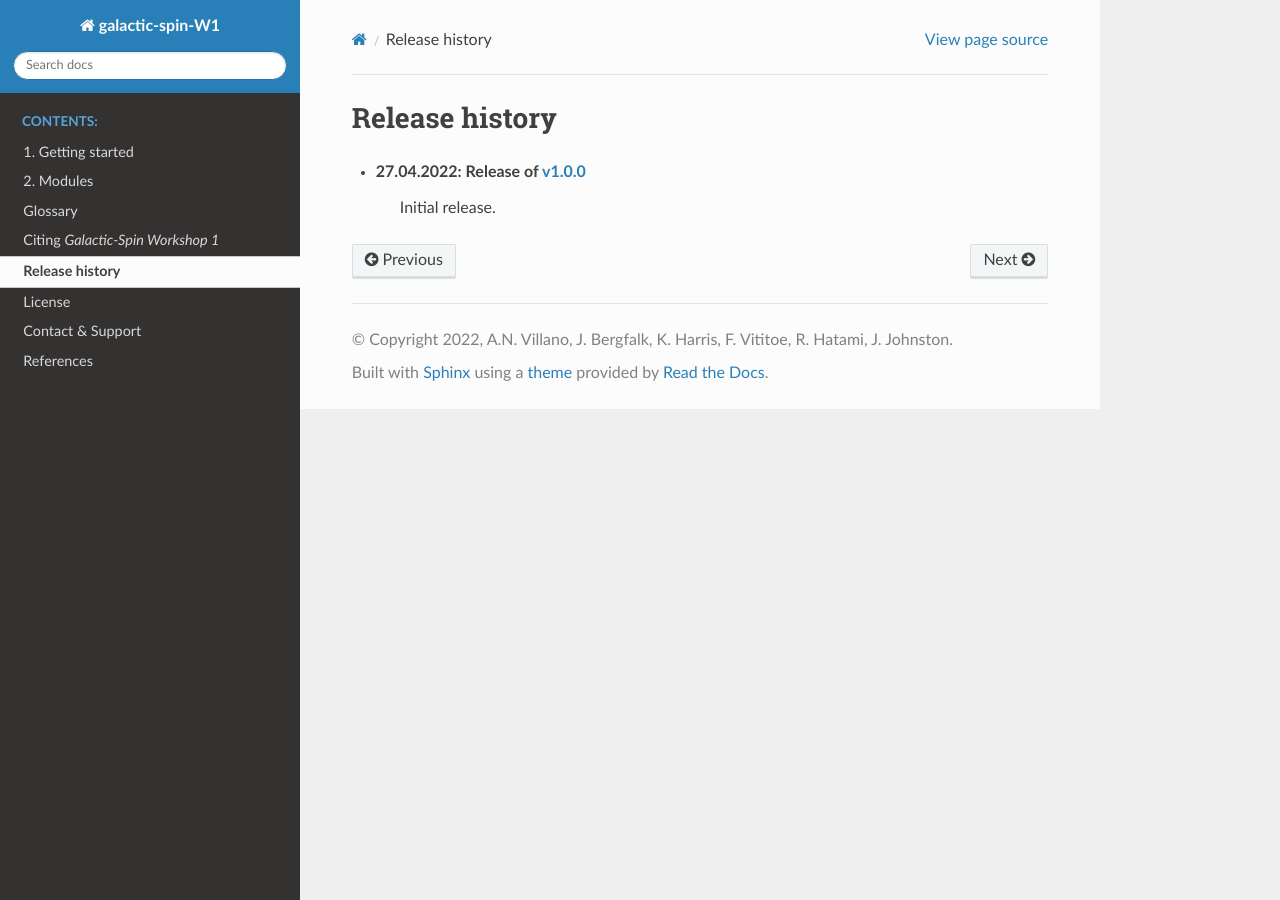
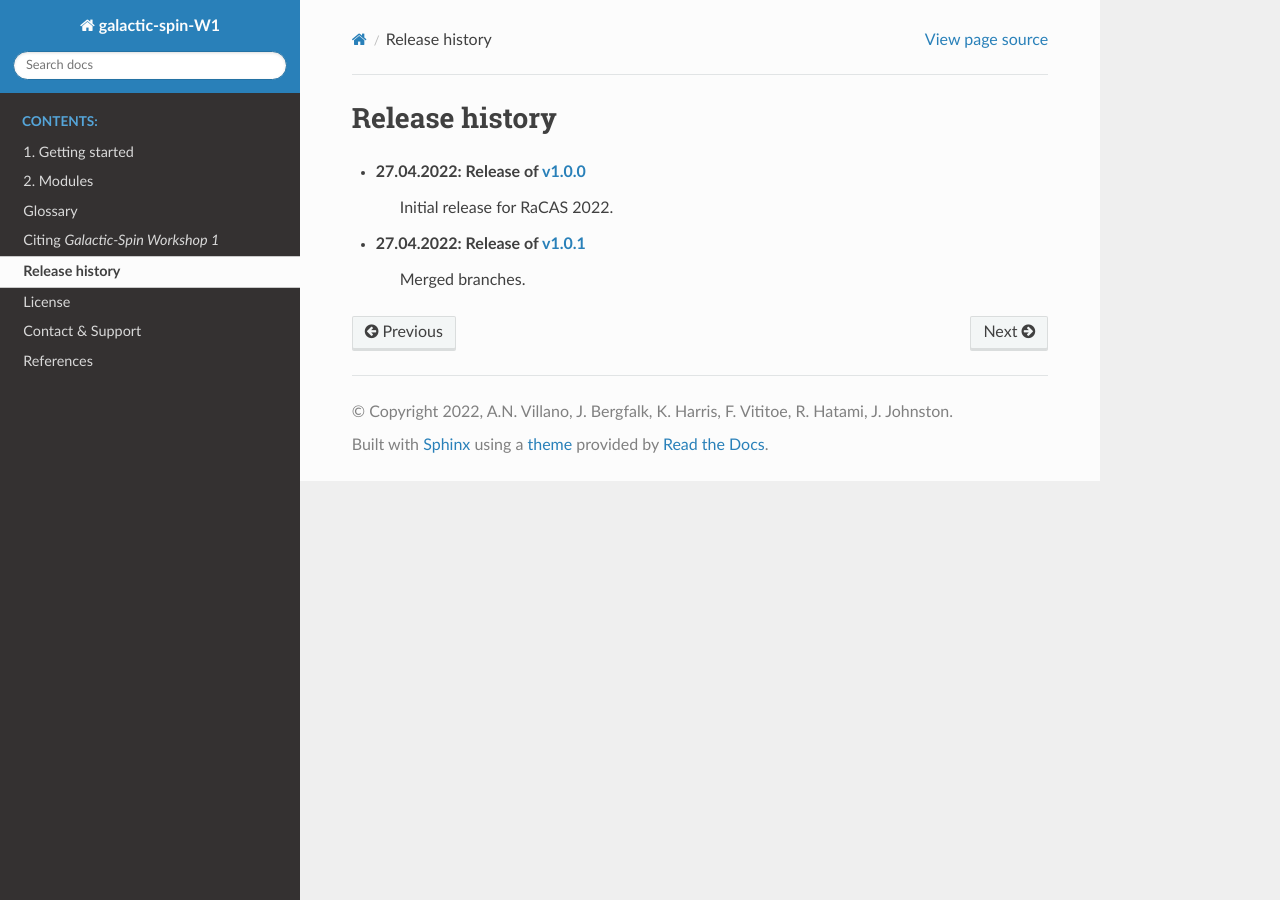
Before and after one commit to villano-lab/galactic-spin-W1, a Sphinx documentation site: the page built from docs/source/05_Release_History.rst, in a window 1280 px wide. Built offline with Sphinx 7.4.7 and the Read the Docs theme 2.0.0, drawn with Linux system fonts in a browser that asks for light colours.

Commit message:
[JB] updated version history

```diff
--- a/docs/source/05_Release_History.rst
+++ b/docs/source/05_Release_History.rst
@@ -3,4 +3,6 @@ Release history
 ===============
 
 * 27.04.2022: Release of `v1.0.0 <https://github.com/villano-lab/galactic-spin-W1/releases/tag/v1.0.0>`_
-     Initial release.
+     Initial release for RaCAS 2022.
+* 27.04.2022: Release of `v1.0.1 <https://github.com/villano-lab/galactic-spin-W1/releases/tag/v1.0.1>`_
+     Merged branches.
```
Also changed, not shown: README.md (+1 -0 lines), RELEASENOTES.md (+4 -0 lines).
